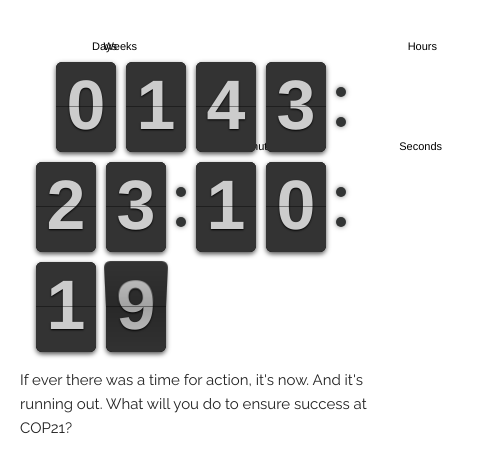
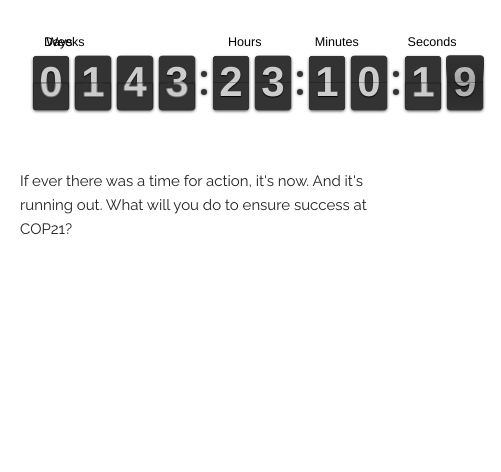
Before and after one commit to techieshark/countdown-to-paris, a plain HTML site: page skeleton/index.html in a window 390 px wide. Shown: the part 140-612 px from the top of the page, 501 px wide, since content can reach past the window. Drawn offline with nearby package versions, Linux system fonts and the light colour scheme.

Commit message:
responsive bits. still sucks on smallest screens

```diff
--- a/skeleton/css/style.css
+++ b/skeleton/css/style.css
@@ -1,3 +1,100 @@
-.site-header {
-	margin-bottom: 2em;
+.site-header, .clock {
+	margin-bottom: 36px;
 }
+
+.clock {
+	margin-left: 0px;
+}
+
+.clock ul.flip:first-of-type {
+	margin-left: 0px;
+}
+
+
+@media (max-width: 600px) {
+  .facet_sidebar {
+    display: none;
+  }
+}
+
+
+
+@media screen and (max-width: 975px) {
+	.clock {
+		position: relative !important;
+		padding-top: 0px;
+		margin-left: -39px;
+		height:100px;
+		width: 800px;
+		/*zoom: .6;*/
+		transform: scale(.9);
+	}
+
+	.flip-clock-wrapper {
+		position: relative;
+	}
+}
+
+
+@media screen and (max-width: 850px) {
+
+	span.flip-clock-label {
+		font-size: 21px;
+	}
+
+	.clock {
+		position: relative !important;
+		padding-top: 0px;
+		margin-left: -79px;
+		height:100px;
+		width: 800px;
+
+		/*zoom: .6;*/
+		transform: scale(.8);
+	}
+
+	.flip-clock-wrapper {
+		position: relative;
+	}
+}
+
+@media screen and (max-width: 750px) {
+	.clock {
+		position: relative !important;
+		padding-top: 0px;
+		margin-left: -129px;
+		height:100px;
+		width: 800px;
+		/*zoom: .6;*/
+		transform: scale(.7);
+	}
+
+	.flip-clock-wrapper {
+		position: relative;
+	}
+}
+
+@media screen and (max-width: 650px) {
+	.clock {
+		position: relative !important;
+		padding-top: 0px;
+		margin-left: -159px;
+		height:100px;
+		width: 800px;
+		/*zoom: .6;*/
+		transform: scale(.6);
+	}
+
+	.flip-clock-wrapper {
+		position: relative;
+	}
+}
+
+
+
+
+
+	/*	-ms-transform: scale(.54);
+		-webkit-transform: scale(.54);
+		-o-transform: scale(.54);
+		-moz-transform: scale(.54); */
```
